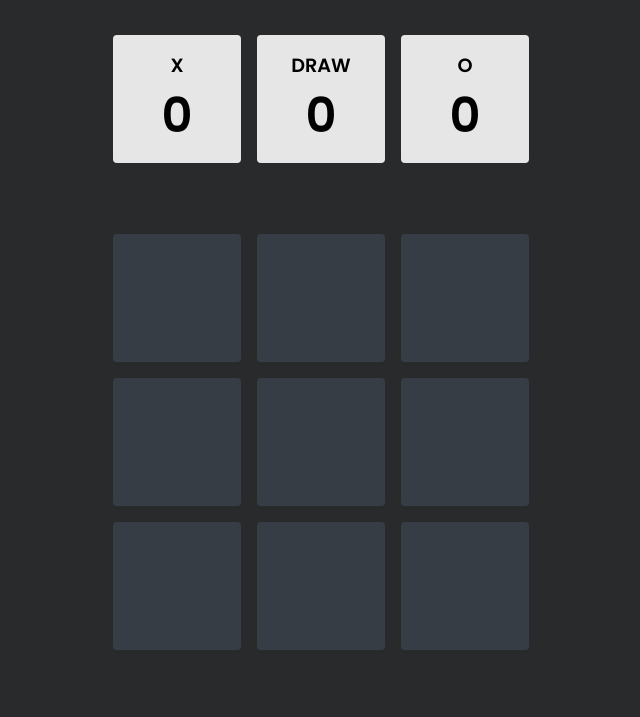
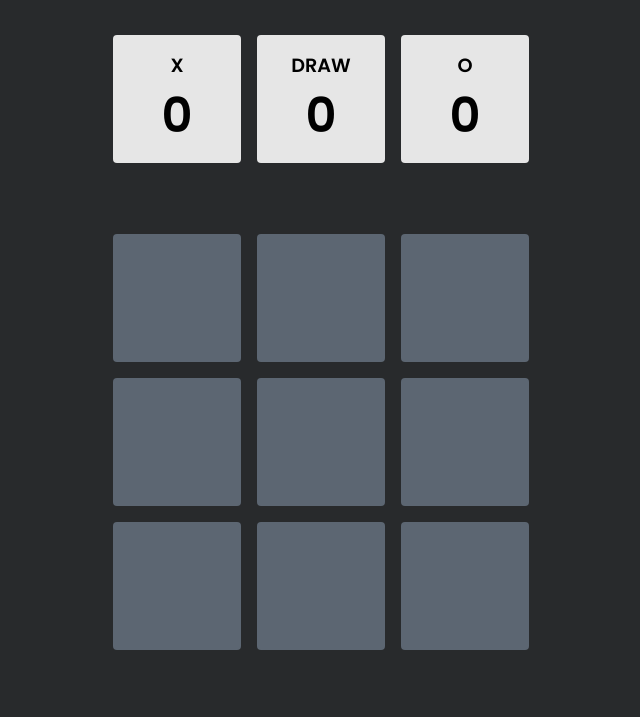
Before and after one commit to kelvinchangw/tic-tac-toe, a plain HTML site: page index.html in a window 1280 px wide. Shown: the top 717 px of the page, without its empty margins (319-959 px from the left). Drawn offline with Linux system fonts and the light colour scheme.

Commit message:
Refine HTML structure for improved readability and maintainability

```diff
--- a/index.html
+++ b/index.html
@@ -19,7 +19,6 @@
 
 <body>
     <div class="main-content">
-        <!-- Display results on game end -->
         <div class="results-display container">
             <div class="results player-x-display">
                 <span class="results-label">X</span>
@@ -34,23 +33,21 @@
                 <span class="o-score-display numerical-display">0</span>
             </div>
         </div>
-        <!-- Gameboard display -->
         <div class="gameboard-container container">
             <div class="gameboard-display">
-                <button class="field inactive-tile" data-row="0" data-col="0"></button>
-                <button class="field inactive-tile" data-row="0" data-col="1"></button>
-                <button class="field inactive-tile" data-row="0" data-col="2"></button>
+                <button class="field" data-row="0" data-col="0"></button>
+                <button class="field" data-row="0" data-col="1"></button>
+                <button class="field" data-row="0" data-col="2"></button>
 
-                <button class="field inactive-tile" data-row="1" data-col="0"></button>
-                <button class="field inactive-tile" data-row="1" data-col="1"></button>
-                <button class="field inactive-tile" data-row="1" data-col="2"></button>
+                <button class="field" data-row="1" data-col="0"></button>
+                <button class="field" data-row="1" data-col="1"></button>
+                <button class="field" data-row="1" data-col="2"></button>
 
-                <button class="field inactive-tile" data-row="2" data-col="0"></button>
-                <button class="field inactive-tile" data-row="2" data-col="1"></button>
-                <button class="field inactive-tile" data-row="2" data-col="2"></button>
+                <button class="field" data-row="2" data-col="0"></button>
+                <button class="field" data-row="2" data-col="1"></button>
+                <button class="field" data-row="2" data-col="2"></button>
             </div>
         </div>
-        <!-- Start/restart button -->
         <div class="container">
             <button class="initialize-btn" id="initialize-btn">NEW GAME</button>
         </div>
```
